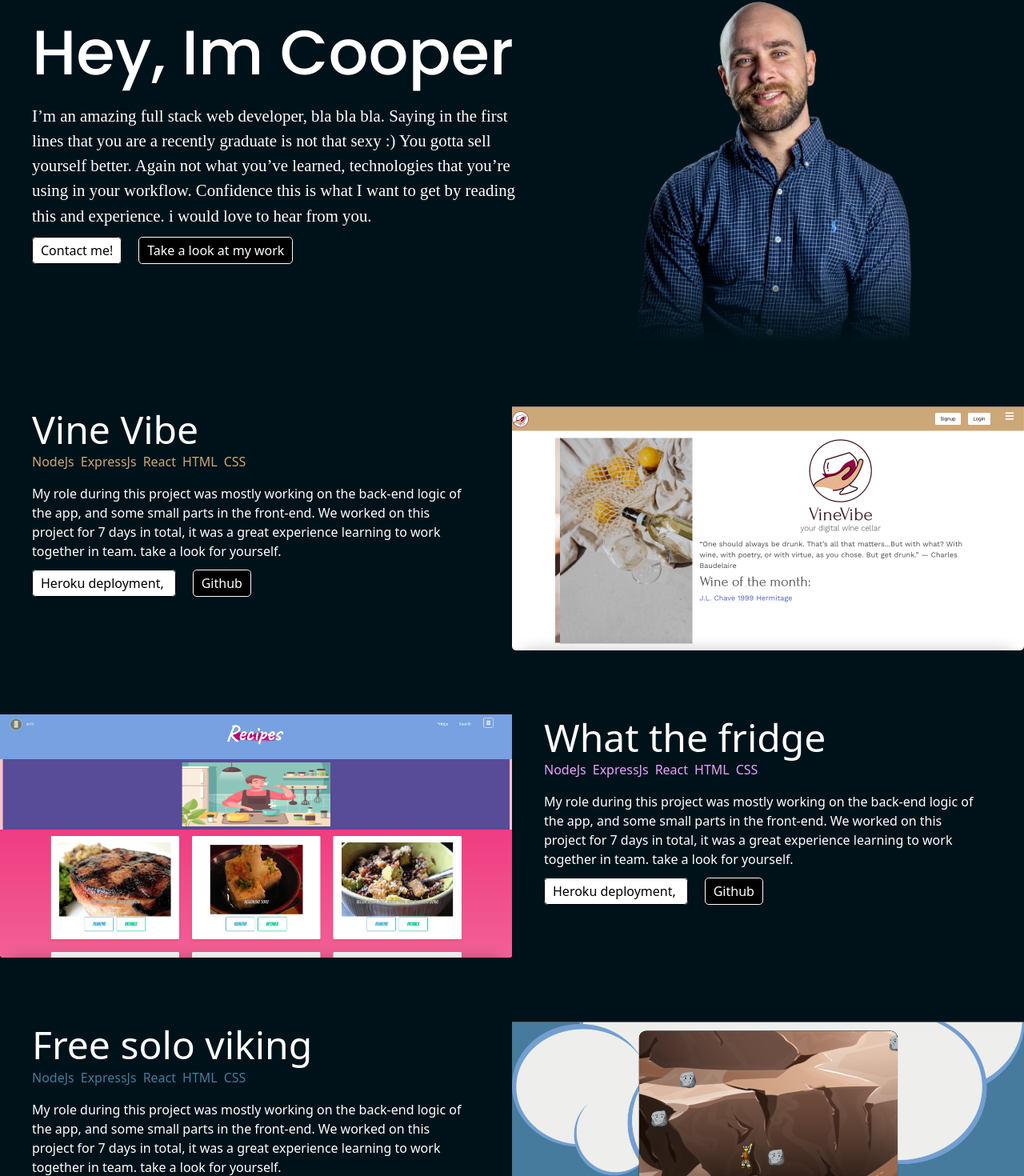
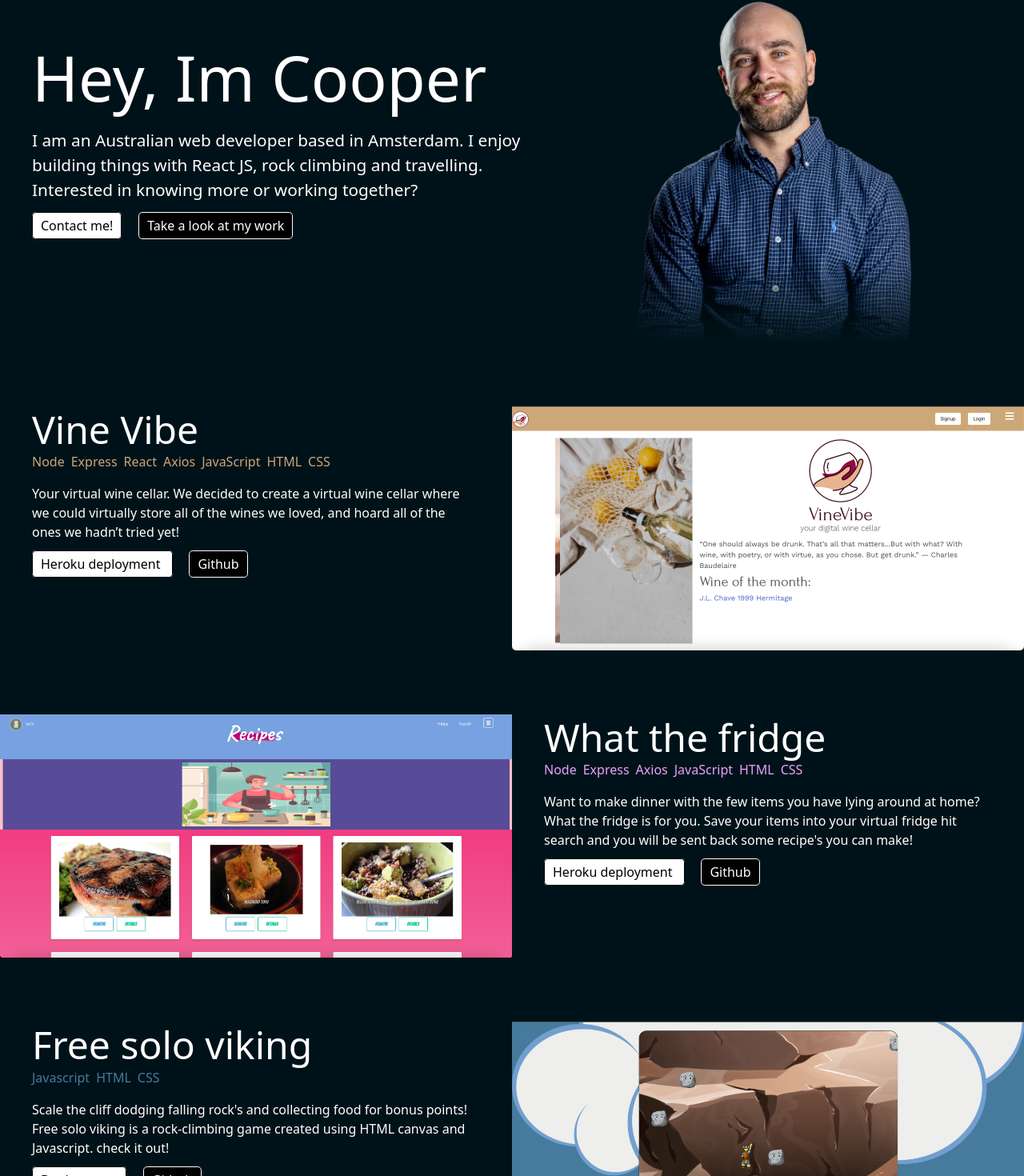
Before and after one commit to Coops023/site, a React (Create React App) app: page / in a window 1280 px wide. Shown: the part 144-1614 px from the top of the page at 80% size. Built offline with nearby package versions, Linux system fonts and the light colour scheme.

Commit message:
Complete

```diff
--- a/src/components/Navbar.css
+++ b/src/components/Navbar.css
@@ -51,5 +51,6 @@
 @media screen and (max-width: 800px) {
   .navbar {
     width: 100%;
+    margin-bottom: 2em;
   }
 }
--- a/src/pages/About.css
+++ b/src/pages/About.css
@@ -26,7 +26,6 @@
 }
 
 .about-heading {
-  font-family: "Poppins";
   font-size: 4.9em;
   margin-bottom: 0.2em;
   text-align: left;
@@ -34,7 +33,6 @@
 }
 
 .about-paragraph {
-  font-family: "pt-sans";
   font-size: 1.3em;
 }
 
--- a/src/pages/About.jsx
+++ b/src/pages/About.jsx
@@ -27,12 +27,9 @@ export default function About() {
           <h1 className="about-heading">Hey, Im Cooper</h1>
 
           <p className="about-paragraph">
-            I’m an amazing full stack web developer, bla bla bla. Saying in the
-            first lines that you are a recently graduate is not that sexy :) You
-            gotta sell yourself better. Again not what you’ve learned,
-            technologies that you’re using in your workflow. Confidence this is
-            what I want to get by reading this and experience. i would love to
-            hear from you.
+            I am an Australian web developer based in Amsterdam. I enjoy
+            building things with React JS, rock climbing and travelling.
+            Interested in knowing more or working together?
           </p>
           <Link className="contact-btn" to="/contact" onClick={scrollToContact}>
             Contact me!
--- a/src/pages/Projects.css
+++ b/src/pages/Projects.css
@@ -74,6 +74,10 @@ li {
     flex-direction: column;
   }
 
+  .tech-list {
+    font-size: 0.75em;
+  }
+
   .project-img {
     width: 80%;
     margin: 2.5em;
--- a/src/pages/Projects.jsx
+++ b/src/pages/Projects.jsx
@@ -8,21 +8,22 @@ export default function Projects() {
         <div className="proj-text">
           <h2 className="proj-heading">Vine Vibe</h2>
           <ul className="tech-list-1 tech-list">
-            <li>NodeJs</li>
-            <li>ExpressJs</li>
+            <li>Node</li>
+            <li>Express</li>
             <li>React</li>
+            <li>Axios</li>
+            <li>JavaScript</li>
             <li>HTML</li>
             <li>CSS</li>
           </ul>
           <p className="project-para">
-            My role during this project was mostly working on the back-end logic
-            of the app, and some small parts in the front-end. We worked on this
-            project for 7 days in total, it was a great experience learning to
-            work together in team. take a look for yourself.
+            Your virtual wine cellar. We decided to create a virtual wine cellar
+            where we could virtually store all of the wines we loved, and hoard
+            all of the ones we hadn’t tried yet!
             <div className="button-wrap">
               <a className="button" href="https://vinevibe.herokuapp.com/">
                 {" "}
-                Heroku deployment,{" "}
+                Heroku deployment{" "}
               </a>{" "}
               <a className="button" href="https://github.com/VineVibe/VineVibe">
                 Github
@@ -46,23 +47,30 @@ export default function Projects() {
         <div className="proj-text">
           <h2 className="proj-heading">What the fridge</h2>
           <ul className="tech-list-2 tech-list">
-            <li>NodeJs</li>
-            <li>ExpressJs</li>
-            <li>React</li>
+            <li>Node</li>
+            <li>Express</li>
+            <li>Axios</li>
+            <li>JavaScript</li>
             <li>HTML</li>
             <li>CSS</li>
           </ul>
           <p className="project-para">
-            My role during this project was mostly working on the back-end logic
-            of the app, and some small parts in the front-end. We worked on this
-            project for 7 days in total, it was a great experience learning to
-            work together in team. take a look for yourself.
+            Want to make dinner with the few items you have lying around at
+            home? What the fridge is for you. Save your items into your virtual
+            fridge hit search and you will be sent back some recipe's you can
+            make!
             <div className="button-wrap">
-              <a className="button" href="https://vinevibe.herokuapp.com/">
+              <a
+                className="button"
+                href="https://what-the-fridge-coop.herokuapp.com/"
+              >
                 {" "}
-                Heroku deployment,{" "}
+                Heroku deployment{" "}
               </a>{" "}
-              <a className="button" href="https://github.com/VineVibe/VineVibe">
+              <a
+                className="button"
+                href="https://github.com/Coops023/project-2-What-the-fridge"
+              >
                 Github
               </a>
             </div>
@@ -73,23 +81,26 @@ export default function Projects() {
         <div className="proj-text">
           <h2 className="proj-heading">Free solo viking</h2>
           <ul className="tech-list-3 tech-list">
-            <li>NodeJs</li>
-            <li>ExpressJs</li>
-            <li>React</li>
+            <li>Javascript</li>
             <li>HTML</li>
             <li>CSS</li>
           </ul>
           <p className="project-para">
-            My role during this project was mostly working on the back-end logic
-            of the app, and some small parts in the front-end. We worked on this
-            project for 7 days in total, it was a great experience learning to
-            work together in team. take a look for yourself.
+            Scale the cliff dodging falling rock's and collecting food for bonus
+            points! Free solo viking is a rock-climbing game created using HTML
+            canvas and Javascript. check it out!
             <div className="button-wrap">
-              <a className="button" href="https://vinevibe.herokuapp.com/">
+              <a
+                className="button"
+                href="https://coops023.github.io/Free-Solo-viking/#"
+              >
                 {" "}
-                Heroku deployment,{" "}
+                Deployment{" "}
               </a>{" "}
-              <a className="button" href="https://github.com/VineVibe/VineVibe">
+              <a
+                className="button"
+                href="https://github.com/Coops023/Free-Solo-viking"
+              >
                 Github
               </a>
             </div>
```
